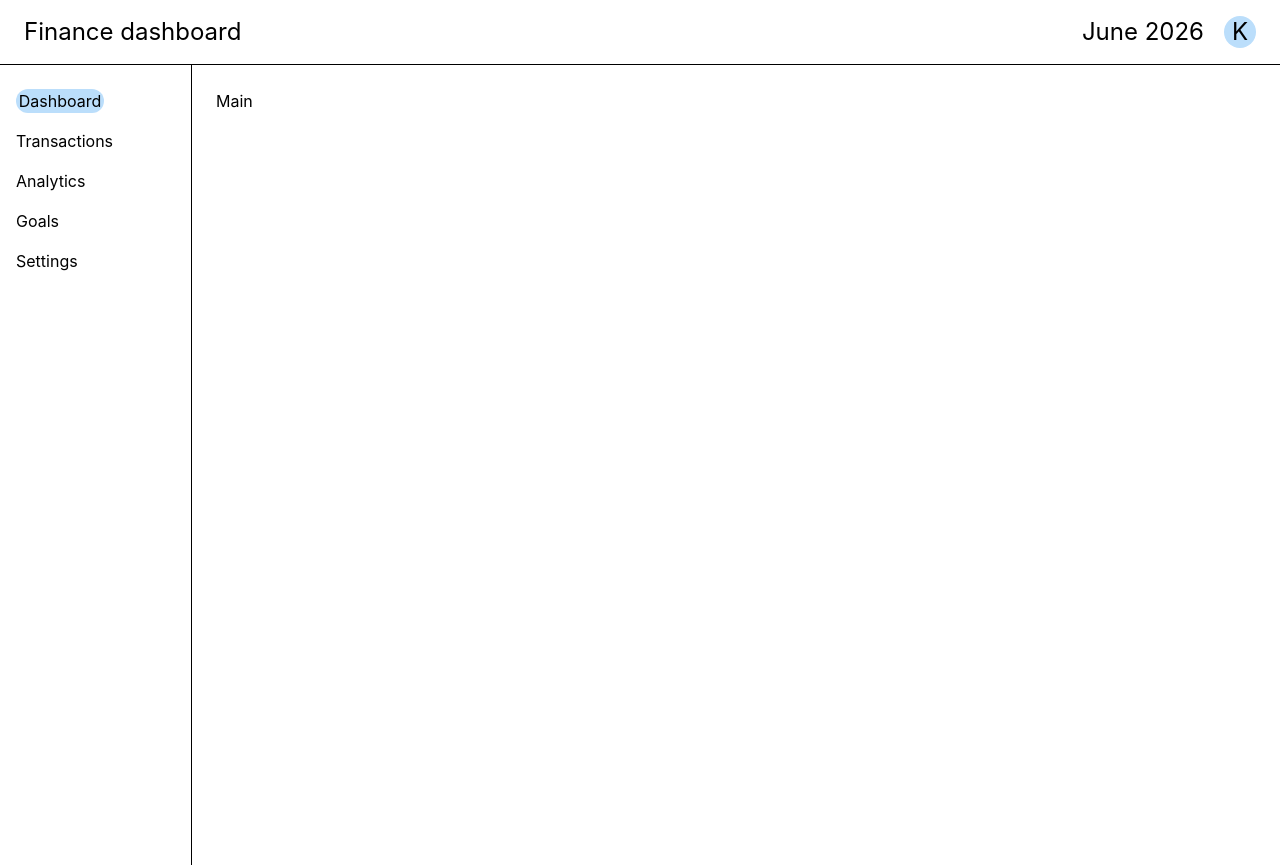
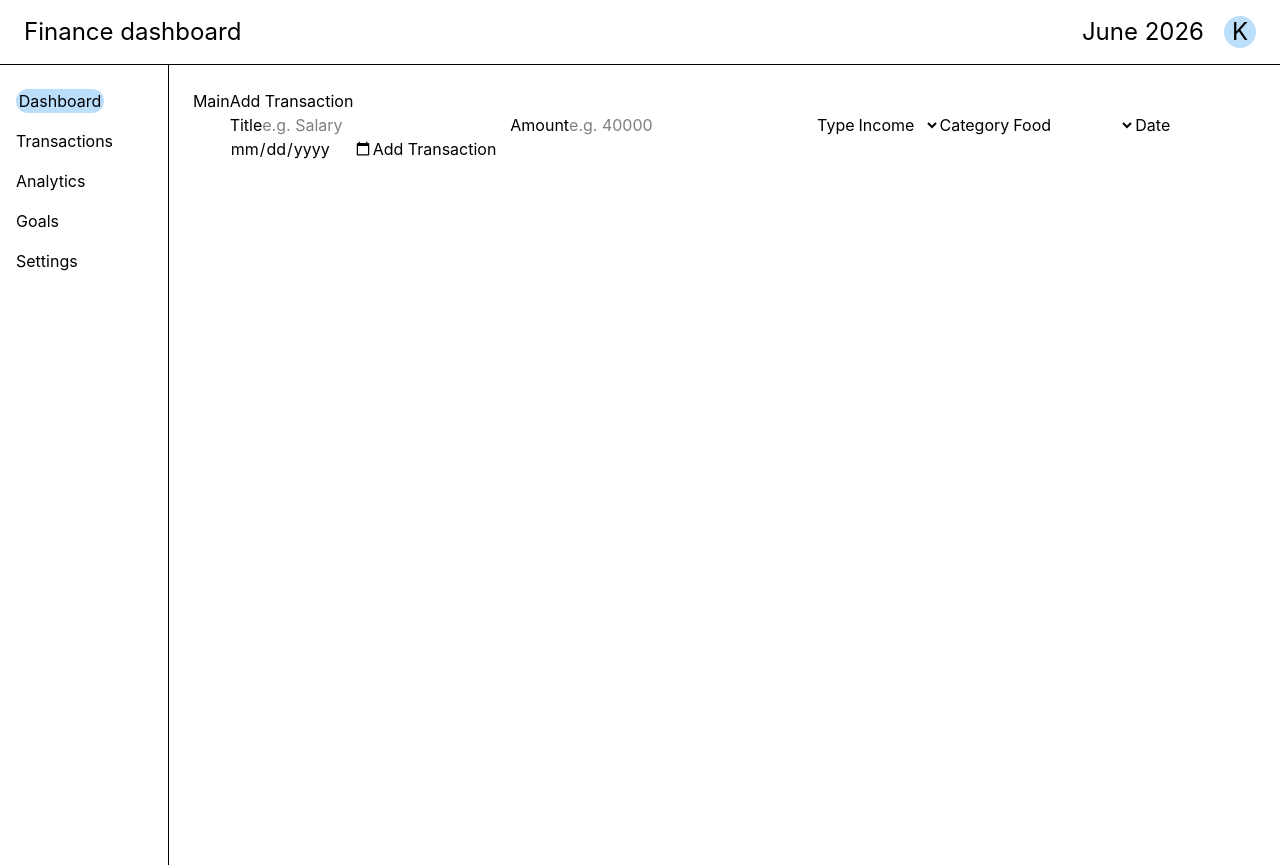
Before and after one commit to maheshwarikanak45/Finance-dashboard, a React (Vite) app in the folder Desktop/finance dashboard/finance-dashboard/: page / in a window 1280 px wide. Built offline with nearby package versions, Linux system fonts and the light colour scheme.

Commit message:
Day-3: transaction form with validation and dispatch

```diff
--- a/Desktop/finance dashboard/finance-dashboard/src/components/Main.jsx
+++ b/Desktop/finance dashboard/finance-dashboard/src/components/Main.jsx
@@ -1,5 +1,6 @@
 import React from 'react'
 import { useFinance } from '../context/FinanceContext'
+import TransactionForm from './TransactionForm'
 
 const Main = () => {
 
@@ -9,6 +10,7 @@ const Main = () => {
   return (
     <div className='p-6 flex justify-center'>
         Main
+        <TransactionForm></TransactionForm>
     </div>
   )
 }
--- /dev/null
+++ b/Desktop/finance dashboard/finance-dashboard/src/components/TransactionForm.jsx
@@ -0,0 +1,105 @@
+import React, { useState } from 'react'
+import { useFinance } from '../context/FinanceContext'
+
+const TransactionForm = () => {
+
+    const {dispatch} = useFinance()
+
+    const handleSubmit = (e) => {
+        e.preventDefault();
+        if (!formData.title || !formData.amount || !formData.date) {
+            alert("Please fill all fields")
+            return
+        }
+        dispatch ({
+            type: "ADD_TRANSACTION",
+            payload: {
+                ...formData,
+                id: Date.now(),
+                amount: Number(formData.amount)
+            }
+        })
+        setformData({
+            title: '',
+            amount: '',
+            type: 'income',
+            category: 'food',
+            date: ''
+        });
+    }
+
+    const [formData, setformData] = useState({
+    title: '',
+    amount: '',
+    type: 'income',
+    category: 'food',
+    date: ''
+    })
+
+  return (
+    <div>
+        <h2>Add Transaction</h2>
+        <form onSubmit={handleSubmit}>
+            <label>Title</label>
+            <input
+            type='text'
+            value={formData.title}
+            onChange={(e) => {
+                setformData({...formData, title: e.target.value})
+            }}
+            placeholder='e.g. Salary' />
+
+            <label>Amount</label>
+            <input
+            type='number'
+            value={formData.amount}
+            onChange={(e) => {
+                setformData({...formData, amount: e.target.value})
+            }}
+            placeholder='e.g. 40000' />
+
+            <label>Type</label>
+            <select
+            value={formData.type}
+            onChange={(e) => {
+                setformData({...formData, type: e.target.value})
+            }}
+            >
+                <option value="income">Income</option>
+                <option value="expense">Expense</option>
+            </select>
+
+            <label>Category</label>
+            <select
+            value={formData.category}
+            onChange={(e) => {
+                setformData({...formData, category: e.target.value})
+            }}
+            >
+                <option value="food">Food</option>
+                <option value="rent">Rent</option>
+                <option value="shopping">Shopping</option>
+                <option value="health">Health</option>
+                <option value="salary">Salary</option>
+                <option value="transport">Transport</option>
+                <option value="entertainment">Entertainment</option>
+                <option value="other">Other</option>
+            </select>
+
+            <label>Date</label>
+            <input
+            type='date'
+            value={formData.date}
+            onChange={(e) => {
+                setformData({...formData, date: e.target.value})
+            }}
+            />
+
+            <button>Add Transaction</button>
+        </form>
+
+    </div>
+  )
+}
+
+export default TransactionForm
```
